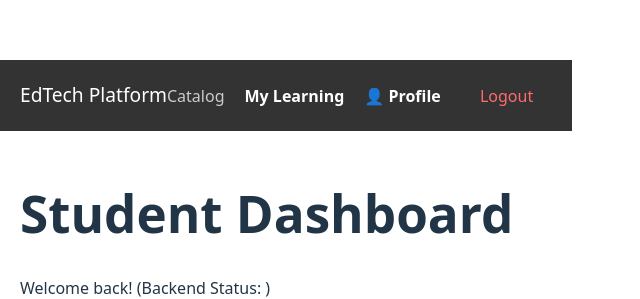
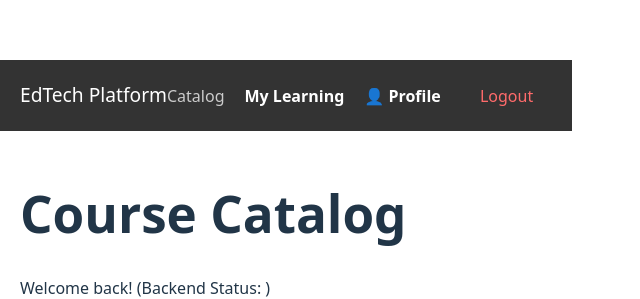
Before and after one commit to sufiyan9828/EdTech-Project-Finale, a React app in the folder frontend/: page / in a window 1280 px wide. Shown: the part 151-450 px from the top of the page, without its empty margins (0-640 px from the left). Built offline with nearby package versions, Linux system fonts and the light colour scheme; no server answers; sample sign-in values are in the browser's storage; the HTML template or start-up script is replaced by a standard one.

Commit message:
Phase 20: The Instructor Dashboard
Phase 20: The Instructor Dashboard Complete

```diff
--- a/frontend/src/pages/Dashboard.jsx
+++ b/frontend/src/pages/Dashboard.jsx
@@ -16,13 +16,13 @@ function Dashboard() {
     fetch('http://127.0.0.1:8000/api/test/', {
       headers: { 'Authorization': `Bearer ${token}` }
     })
-    .then(res => res.json())
-    .then(data => setMessage(data.message))
+      .then(res => res.json())
+      .then(data => setMessage(data.message))
   }, [])
 
   return (
     <div>
-      <h1>Student Dashboard</h1>
+      <h1>Course Catalog</h1>
       <p>Welcome back! (Backend Status: {message})</p>
 
       <hr style={{ margin: '30px 0' }} />
--- a/frontend/src/pages/InstructorCreate.jsx
+++ b/frontend/src/pages/InstructorCreate.jsx
@@ -34,8 +34,10 @@ function InstructorCreate() {
       })
 
       if (response.ok) {
+        // ... inside if (response.ok) ...
+
         alert("Course Created Successfully!")
-        navigate('/') // Go back to Catalog
+        navigate('/instructor/dashboard') // <--- CHANGE THIS (Was '/')
       } else {
         const err = await response.json()
         alert("Error: " + JSON.stringify(err))
```
